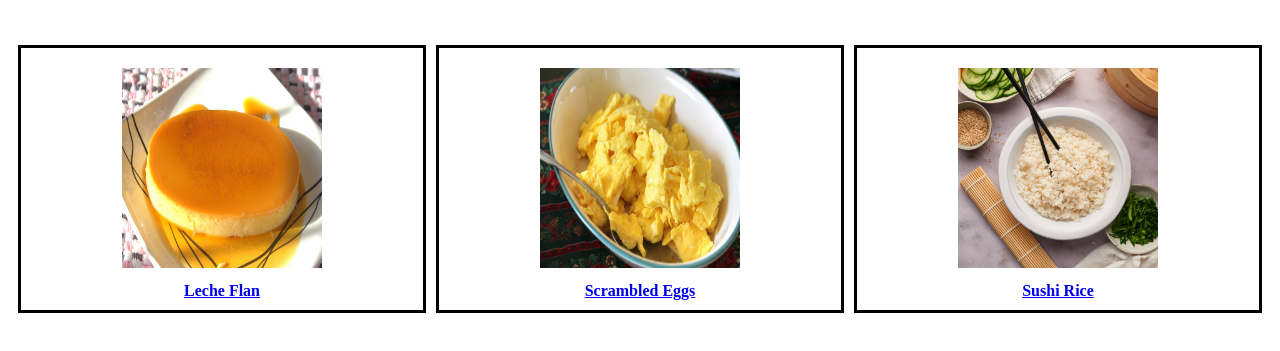
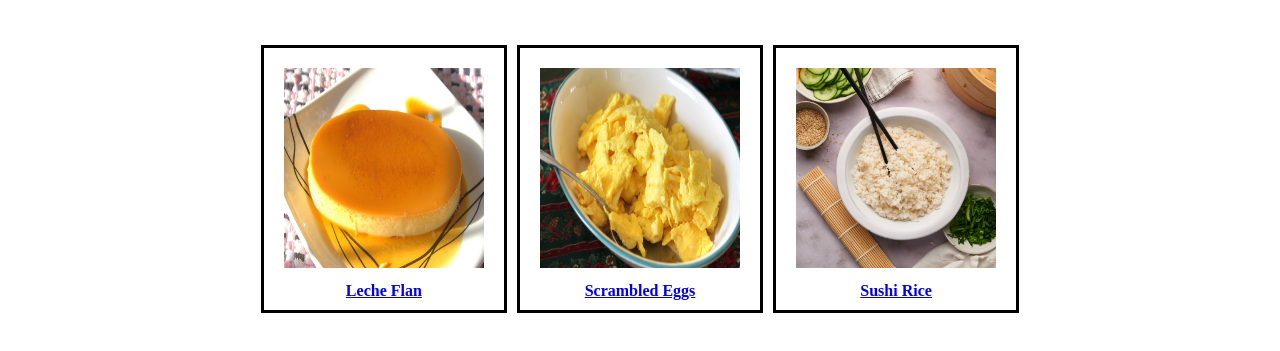
Before and after one commit to aaron-dm/odin-recipes, a plain HTML site: page index.html in a window 1280 px wide. Shown: the part 61-412 px from the top of the page. Drawn offline with Linux system fonts and the light colour scheme.

Commit message:
Resize unordered list container
Container width is now 60% and centered.

```diff
--- a/styles.css
+++ b/styles.css
@@ -1,13 +1,15 @@
 .recipe-list,
 ul{
     display: flex;
+    align-items: center;
+    justify-content: center;
 
 }
 ul{
     gap: 10px;
     list-style-type: none;
     padding: 10px;
-    width: 100%;
+    width: 60%;
     flex-wrap: wrap;
 
 }
```
